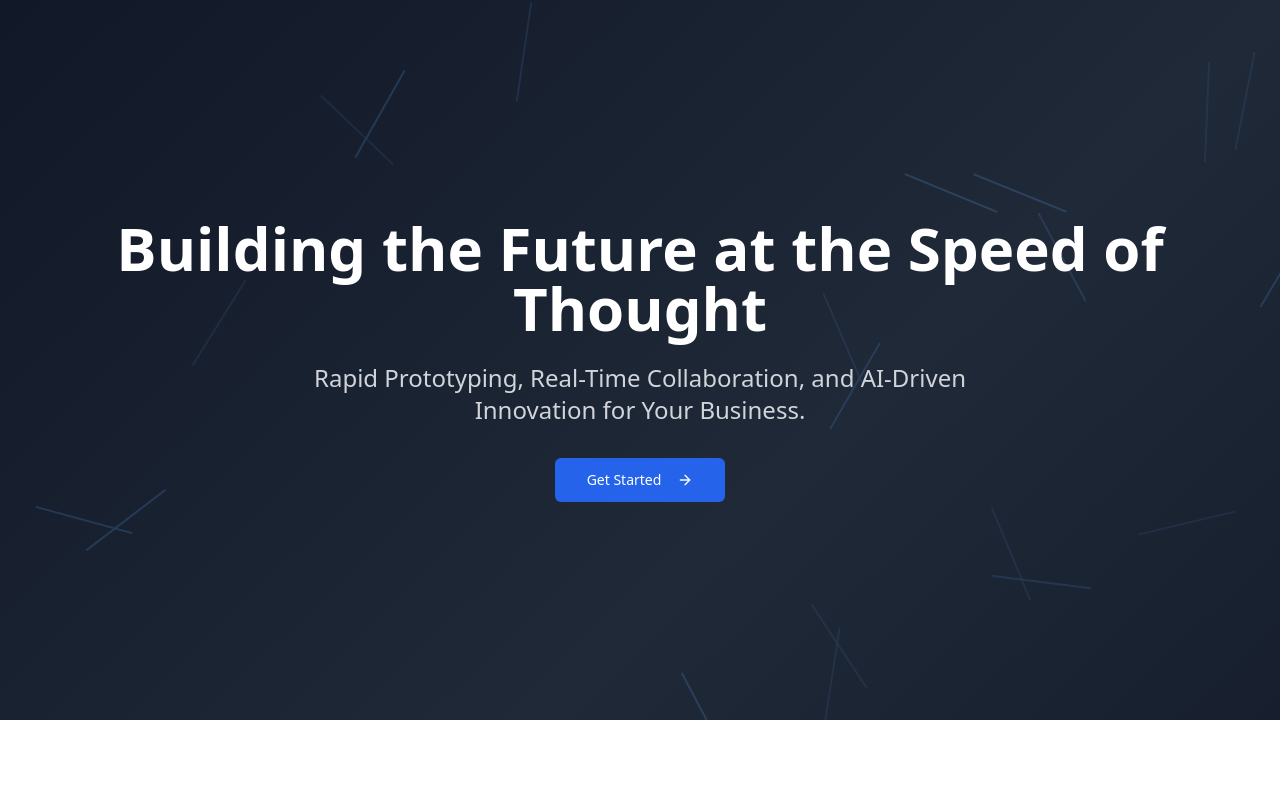
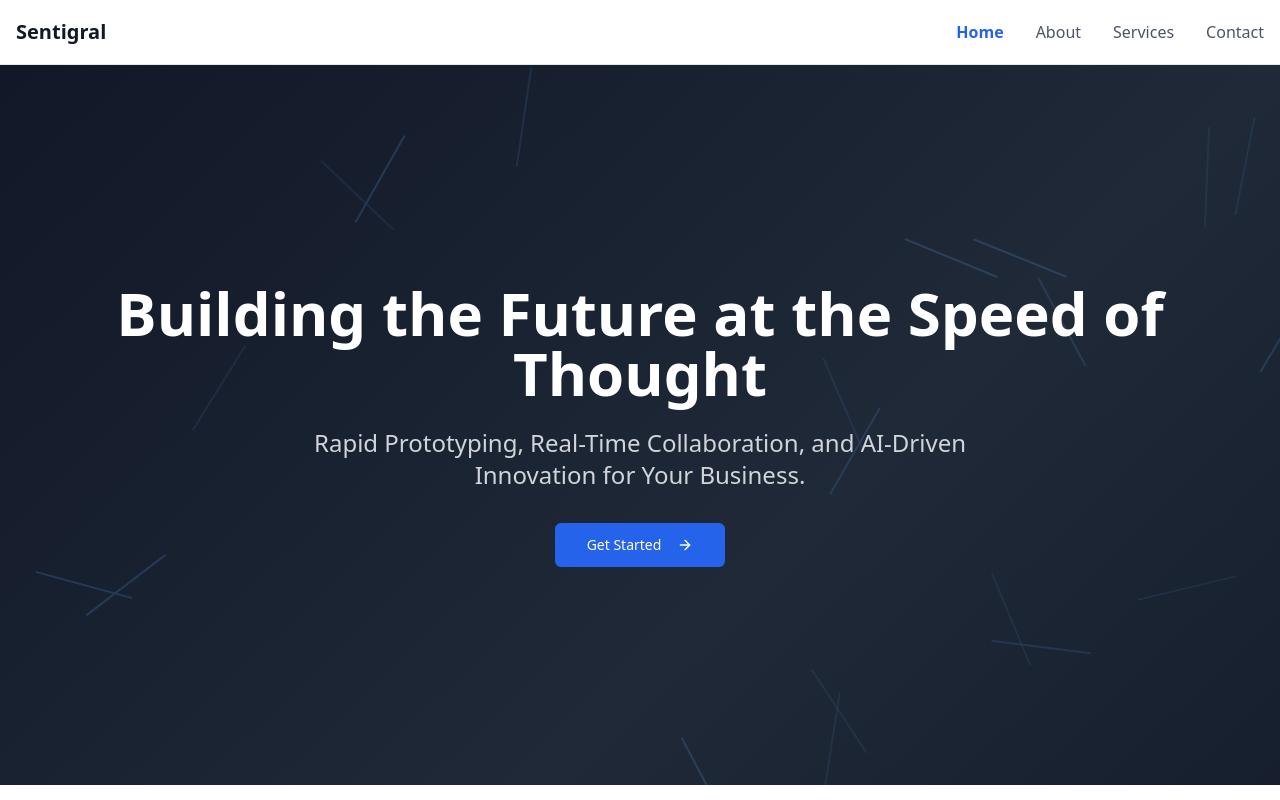
Before and after one commit to Bayley-and-Green-Ltd/sentrigal-scribe-solution, a React (Vite) app: page / in a window 1280 px wide. Shown: the top 800 px of the page. Built offline with nearby package versions, Linux system fonts and the light colour scheme.

Commit message:
Add navigation bar
Adds a navigation bar to all pages.

```diff
--- a/src/App.tsx
+++ b/src/App.tsx
@@ -4,6 +4,7 @@ import { Toaster as Sonner } from "@/components/ui/sonner";
 import { TooltipProvider } from "@/components/ui/tooltip";
 import { QueryClient, QueryClientProvider } from "@tanstack/react-query";
 import { BrowserRouter, Routes, Route } from "react-router-dom";
+import Navbar from "./components/Navbar";
 import Index from "./pages/Index";
 import About from "./pages/About";
 import Services from "./pages/Services";
@@ -18,6 +19,8 @@ const App = () => (
       <Toaster />
       <Sonner />
       <BrowserRouter>
+        <div className="min-h-screen flex flex-col">
+          <Navbar />
           <Routes>
             <Route path="/" element={<Index />} />
             <Route path="/about" element={<About />} />
@@ -26,6 +29,7 @@ const App = () => (
             {/* ADD ALL CUSTOM ROUTES ABOVE THE CATCH-ALL "*" ROUTE */}
             <Route path="*" element={<NotFound />} />
           </Routes>
+        </div>
       </BrowserRouter>
     </TooltipProvider>
   </QueryClientProvider>
--- /dev/null
+++ b/src/components/Navbar.tsx
@@ -0,0 +1,65 @@
+
+import { motion } from "framer-motion";
+import { Link, useLocation } from "react-router-dom";
+
+const Navbar = () => {
+  const location = useLocation();
+
+  const links = [
+    { path: "/", label: "Home" },
+    { path: "/about", label: "About" },
+    { path: "/services", label: "Services" },
+    { path: "/contact", label: "Contact" },
+  ];
+
+  return (
+    <motion.nav
+      initial={{ y: -100 }}
+      animate={{ y: 0 }}
+      className="sticky top-0 z-50 w-full bg-white/80 backdrop-blur-md border-b border-gray-200"
+    >
+      <div className="container mx-auto px-4">
+        <div className="flex items-center justify-between h-16">
+          <Link to="/" className="text-xl font-bold text-gray-900">
+            Sentigral
+          </Link>
+
+          <div className="hidden md:flex space-x-8">
+            {links.map((link) => (
+              <Link
+                key={link.path}
+                to={link.path}
+                className={`transition-colors hover:text-blue-600 ${
+                  location.pathname === link.path
+                    ? "text-blue-600 font-semibold"
+                    : "text-gray-600"
+                }`}
+              >
+                {link.label}
+              </Link>
+            ))}
+          </div>
+
+          {/* Mobile menu button */}
+          <button className="md:hidden p-2 rounded-lg hover:bg-gray-100">
+            <svg
+              className="w-6 h-6"
+              fill="none"
+              stroke="currentColor"
+              viewBox="0 0 24 24"
+            >
+              <path
+                strokeLinecap="round"
+                strokeLinejoin="round"
+                strokeWidth={2}
+                d="M4 6h16M4 12h16M4 18h16"
+              />
+            </svg>
+          </button>
+        </div>
+      </div>
+    </motion.nav>
+  );
+};
+
+export default Navbar;
```
Lines whose indentation alone changed are shown as unchanged.
